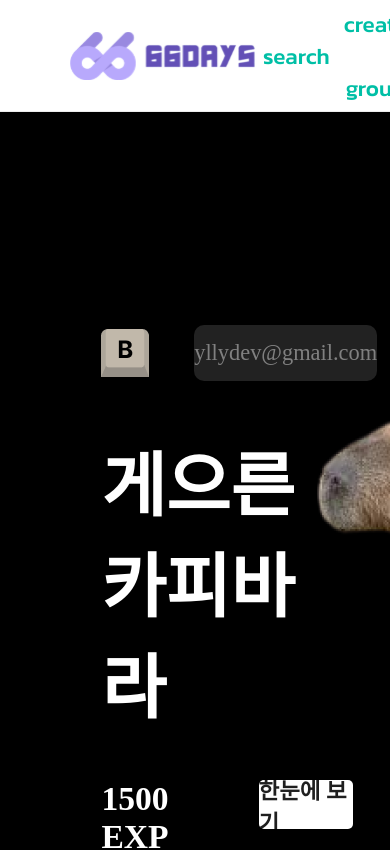
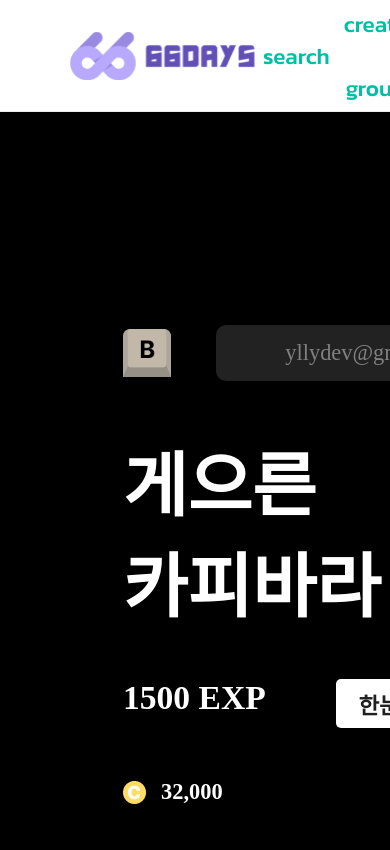
Before and after one commit to predictyson/66days, a React (Vite) app in the folder frontend/: page / in a window 390 px wide. Shown: the top 850 px of the page. Built offline with nearby package versions, Linux system fonts and the light colour scheme; a web font is replaced by a local one.

Commit message:
fe/fix: 반응형은 다음 기회에...

```diff
--- a/frontend/src/routes/Root.tsx
+++ b/frontend/src/routes/Root.tsx
@@ -25,13 +25,7 @@ const StyledLayout = styled(Layout)`
 `;
 
 const StyledContent = styled(Content)`
-  font-size: 1rem;
-  /* line-height: 120px; */
   line-height: initial;
   width: 1200px;
   margin-inline: auto;
-
-  @media screen and (max-width: 1200px) {
-    width: 768px;
-  }
 `;
```
